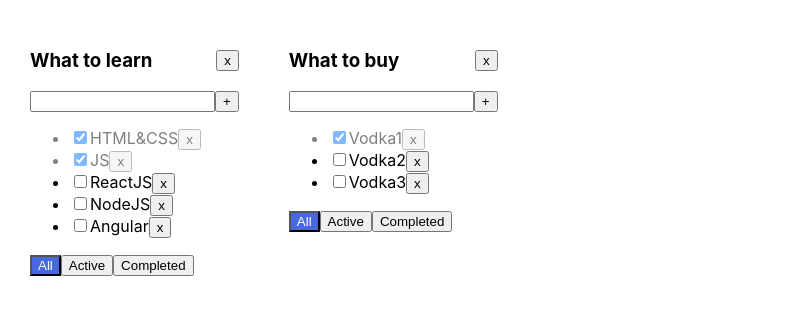
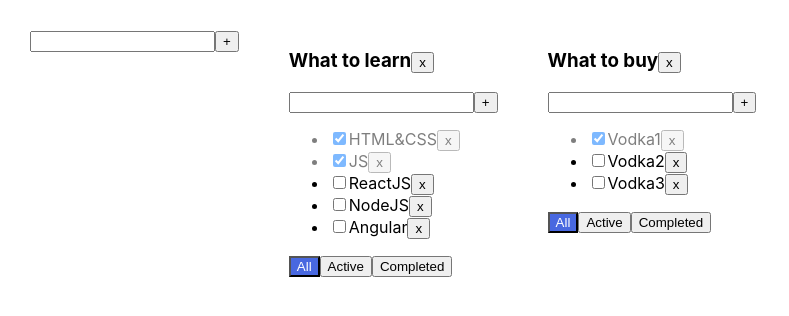
Before and after one commit to Fristail27/Todolist, a React (Create React App) app: page / in a window 1280 px wide. Shown: the top 316 px of the page, without its empty margins (0-789 px from the left). Built offline with nearby package versions, Linux system fonts and the light colour scheme.

Commit message:
added toAddTodolist and create AddItemForm/EditableSpan

```diff
--- /dev/null
+++ b/src/AddItemForm.tsx
@@ -0,0 +1,39 @@
+import React, {ChangeEvent, KeyboardEvent, useState} from "react";
+
+type AddItemFormPropsType = {
+    addItem: (title: string) => void;
+}
+
+function AddItemForm (props:AddItemFormPropsType) {
+    const [title, setTitle] = useState<string>("")
+    const [error, setError] = useState<string|null>(null)
+
+    const addItem = () => {
+        const trimmedTitle = title.trim();
+        if (trimmedTitle) {
+            props.addItem(trimmedTitle);
+        } else {
+            setError ("Title is required!");
+        }
+        setTitle("")
+    };
+    const onChangeHandler = (e: ChangeEvent<HTMLInputElement>) => {
+        setTitle(e.currentTarget.value);
+        setError(null);
+    };
+    const onKeyPressHandler = (e: KeyboardEvent<HTMLInputElement>) => {if (e.key === "Enter") addItem()};
+    return (
+        <div>
+            <input
+                value={title}
+                onKeyPress={onKeyPressHandler}
+                onChange={onChangeHandler}
+                className={error ? "error" : ""}
+            />
+            <button onClick={addItem}>+</button>
+            {error && <div className={"error-message"}>{error}</div>}
+        </div>
+    )
+}
+
+export default AddItemForm;
--- a/src/App.tsx
+++ b/src/App.tsx
@@ -2,6 +2,7 @@ import React, {useState} from 'react';
 import './App.css';
 import {TodoList} from "./TodoList";
 import {v1} from "uuid";
+import AddItemForm from "./AddItemForm";
 
 export type TaskType = {
     id: string,
@@ -49,15 +50,13 @@ function App() {
             todolist.filter = filterValue;
             setTodolists([...todolists]);
         }
-        ;
+
     };
-
     function removeTask(taskID: string, todolistID: string) {
         const todolistTasks = tasks[todolistID].filter(t => t.id !== taskID);
         tasks[todolistID] = todolistTasks;
         setTasks({...tasks})
     };
-
     function addTask(title: string, todolistID: string) {
         const newTask: TaskType = {
             id: v1(),
@@ -67,7 +66,6 @@ function App() {
         tasks[todolistID] = [newTask, ...tasks[todolistID]];
         setTasks({...tasks})
     };
-
     function changeStatus(taskID: string, isDone: boolean, todolistID: string) {
         const task = tasks[todolistID].find(t => t.id === taskID);
         if (task) {
@@ -76,15 +74,43 @@ function App() {
         }
         ;
     };
-
     function deleteTodolist (todolistID:string) {
         setTodolists( todolists.filter(el => el.id !== todolistID));
         delete tasks[todolistID];
         setTasks({...tasks});
     };
+    function addTodoList(title:string) {
+        const newTodolistID = v1();
+        const newTodolist: TodolistType = {
+            id: newTodolistID,
+            title: title,
+            filter: "all"
+        }
+        setTodolists([...todolists, newTodolist])
+        setTasks({
+            ...tasks,
+            [newTodolistID]:[]
+        })
+    };
+
+    function changeTaskTitle(taskID: string, title: string, todolistID: string) {
+        const task = tasks[todolistID].find(t => t.id === taskID);
+        if (task) {
+            task.title = title;
+            setTasks({...tasks});
+        };
+    };
+    function changeTodolistTitle(title: string, todolistID: string) {
+        const todolist = todolists.find(t=> t.id === todolistID)
+        if (todolist) {
+            todolist.title = title;
+            setTodolists([...todolists]);
+        }
+    }
 
     return (
         <div className="App">
+            <AddItemForm addItem={addTodoList}/>
             {
                 todolists.map(tl => {
                     let taskForTodoList = tasks[tl.id];
@@ -106,6 +132,8 @@ function App() {
                         changeFiltter={changeFiltter}
                         changeStatus={changeStatus}
                         deleteTodolist={deleteTodolist}
+                        changeTaskTitle={changeTaskTitle}
+                        changeTodolistTitle={changeTodolistTitle}
                     />)
                 })
             }
--- /dev/null
+++ b/src/EditableSpan.tsx
@@ -0,0 +1,39 @@
+import React, {ChangeEvent, KeyboardEvent, useState} from "react";
+
+type EditableSpanPropsType = {
+    value: string,
+    getNewTitle:(title:string) => void,
+}
+
+function EditableSpan(props: EditableSpanPropsType) {
+    const [editMode, setEditMode] = useState<boolean>(false)
+    const [title, setTitle] = useState<string>(props.value)
+    const onEditMode = () => {
+        setEditMode(true)
+    }
+    const offEditMode = () => {
+        setEditMode(false)
+        if(title.trim()) {
+            props.getNewTitle(title.trim())
+        }
+    }
+    const onChangeHandler = (e: ChangeEvent<HTMLInputElement>) => {
+        setTitle(e.currentTarget.value);
+    };
+    const onKeyPressEnter = (e: KeyboardEvent<HTMLInputElement>) => {
+        if (e.key === "Enter")  offEditMode()
+    }
+    return (
+        editMode
+        ?<input
+                value={title}
+                onBlur={offEditMode}
+                autoFocus={true}
+                onChange={onChangeHandler}
+                onKeyPress={onKeyPressEnter}
+            />
+        :<span onDoubleClick={onEditMode}>{props.value}</span>
+    )
+}
+
+export default EditableSpan
--- a/src/TodoList.tsx
+++ b/src/TodoList.tsx
@@ -1,27 +1,33 @@
 import React, {ChangeEvent, KeyboardEvent, useState} from "react";
 import {filterValuesType, TaskType} from "./App";
+import AddItemForm from "./AddItemForm";
+import EditableSpan from "./EditableSpan";
 
 type PropsType = {
     id: string,
     title: string,
     tasks: Array<TaskType>,
     filter: filterValuesType,
-    addTask: (title: string, todolistID:string) => void,
-    removeTask: (taskID: string, todolistID:string) => void,
-    changeFiltter: (filterValue: filterValuesType, todolistID:string) => void,
-    changeStatus: (taskID :string, isDone :boolean, todolistID:string) => void,
-    deleteTodolist:(todolistID:string) => void
+    addTask: (title: string, todolistID: string) => void,
+    removeTask: (taskID: string, todolistID: string) => void,
+    changeFiltter: (filterValue: filterValuesType, todolistID: string) => void,
+    changeStatus: (taskID: string, isDone: boolean, todolistID: string) => void,
+    deleteTodolist: (todolistID: string) => void,
+    changeTaskTitle: (taskID: string, title: string, todolistID: string) => void,
+    changeTodolistTitle: (title: string, todolistID: string) =>void,
 }
 
 export function TodoList(props: PropsType) {
 
-    const [title, setTitle] = useState<string>("");
-    const [error, setError] = useState<string | null>(null);
-
     const tasks = props.tasks.map(taskObj => {
-        const removeTask = () => {props.removeTask(taskObj.id, props.id)}
-        const changeStatus = (e :ChangeEvent<HTMLInputElement>) => {
+        const removeTask = () => {
+            props.removeTask(taskObj.id, props.id)
+        }
+        const changeStatus = (e: ChangeEvent<HTMLInputElement>) => {
             props.changeStatus(taskObj.id, e.currentTarget.checked, props.id)
+        }
+        const changeTaskTitle = (title:string) => {
+            props.changeTaskTitle(taskObj.id, title, props.id)
         }
         return (
             <li key={taskObj.id} className={taskObj.isDone ? "is-done" : ""}>
@@ -30,55 +36,47 @@ export function TodoList(props: PropsType) {
                     type="checkbox"
                     checked={taskObj.isDone}
                 />
-                <span>{taskObj.title}</span>
+                <EditableSpan getNewTitle={changeTaskTitle} value={taskObj.title}/>
                 <button onClick={removeTask}>x
                 </button>
             </li>
         )
     });
-    const addTask = () => {
-        const trimmedTitle = title.trim();
-        if (trimmedTitle) {
-            props.addTask(trimmedTitle, props.id);
-        } else {
-            setError ("Title is required!");
-        };
-        setTitle("")
+    const AllOnClickHandler = () => {
+        props.changeFiltter("all", props.id)
     };
-    const AllOnClickHandler = () => {props.changeFiltter("all", props.id)};
-    const ActiveOnClickHandler = () => {props.changeFiltter("active", props.id)};
-    const CompletedOnClickHandler = () => {props.changeFiltter("completed", props.id)};
-    const onChangeHandler = (e: ChangeEvent<HTMLInputElement>) => {
-        setTitle(e.currentTarget.value);
-        setError(null);
+    const ActiveOnClickHandler = () => {
+        props.changeFiltter("active", props.id)
     };
-    const onKeyPressHandler = (e: KeyboardEvent<HTMLInputElement>) => {if (e.key === "Enter") addTask()};
+    const CompletedOnClickHandler = () => {
+        props.changeFiltter("completed", props.id)
+    };
     const deleteTodolistOnClickHandler = () => {
         props.deleteTodolist(props.id);
+    };
+    const addTask = (title: string) => {
+        props.addTask(title, props.id)
+    };
+    const changeTodolistTitle = (title:string) => {
+        props.changeTodolistTitle(title, props.id)
     }
 
     return (<div>
-        <div className="HeaderTodolist">
-            <h3 className="Title">{props.title}</h3>
-            <button onClick={deleteTodolistOnClickHandler}>x</button>
-        </div>
-        <div>
-            <input
-                value={title}
-                onKeyPress={onKeyPressHandler}
-                onChange={onChangeHandler}
-                className={error ? "error" : ""}
-            />
-            <button onClick={addTask}>+</button>
-            {error && <div className={"error-message"}>{error}</div>}
-        </div>
+            <h3 className="Title">
+                <EditableSpan value={props.title} getNewTitle={changeTodolistTitle}/>
+                <button onClick={deleteTodolistOnClickHandler}>x</button>
+            </h3>
+        <AddItemForm addItem={addTask}/>
         <ul>
             {tasks}
         </ul>
         <div>
-            <button className={props.filter === "all" ? "active-filter" : "" } onClick={AllOnClickHandler}>All</button>
-            <button className={props.filter === "active" ? "active-filter" : "" } onClick={ActiveOnClickHandler}>Active</button>
-            <button className={props.filter === "completed" ? "active-filter" : "" } onClick={CompletedOnClickHandler}>Completed</button>
+            <button className={props.filter === "all" ? "active-filter" : ""} onClick={AllOnClickHandler}>All</button>
+            <button className={props.filter === "active" ? "active-filter" : ""} onClick={ActiveOnClickHandler}>Active
+            </button>
+            <button className={props.filter === "completed" ? "active-filter" : ""}
+                    onClick={CompletedOnClickHandler}>Completed
+            </button>
         </div>
     </div>)
 }
```
